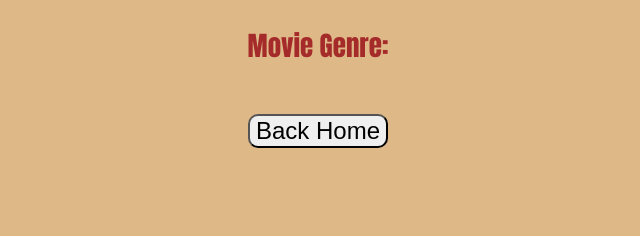
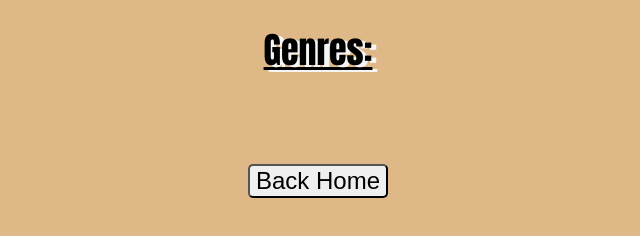
Before and after one commit to LiamKing1/weekend-Movie-Sagas, a React app: page /#/description in a window 1280 px wide. Shown: the part 352-588 px from the top of the page, without its empty margins (322-962 px from the left). Built offline with nearby package versions, Linux system fonts and the light colour scheme.

Commit message:
Created a map to loop through my genres array.

```diff
--- a/src/components/App/App.css
+++ b/src/components/App/App.css
@@ -31,7 +31,7 @@ h3 {
 
 .back_home {
   margin: 25px;
-  border-radius: 10px;
+  border-radius: 5px;
   font-size: x-large;
   color: rgb(0, 0, 0);
   text-decoration: double;
--- a/src/components/Detail/Detail.jsx
+++ b/src/components/Detail/Detail.jsx
@@ -20,10 +20,18 @@ function Detail() {
                 <img src={details.poster} alt={details.title} />
                 <h3>{details.description}</h3>
             </div>
-            <div>
-                <h2> Movie Genre: {genres.name} </h2>
-            </div>
-
+            <h1>
+                Genres:
+            </h1>
+            <br></br>
+            {genres.map(genre => {
+                return (
+                    <h2 key={genre.id}>
+                        {genre.name}
+                    </h2>
+                )
+            })}
+            <br></br>
             <button text="submit" className="back_home" onClick={() => backButton()}> Back Home </button>
         </>
     )
```
